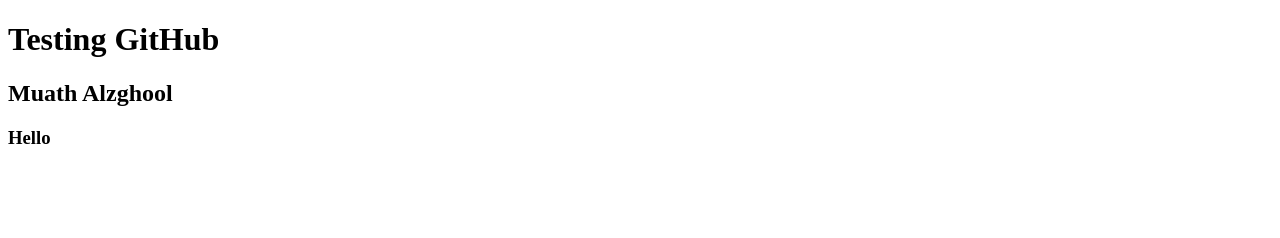
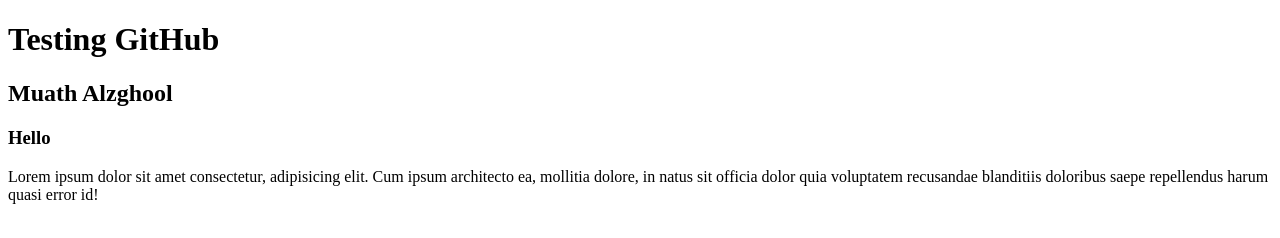
Before and after one commit to mrrz75/gethubtest, a plain HTML site: page index.html in a window 1280 px wide. Drawn offline with Linux system fonts and the light colour scheme.

Commit message:
Update index.html

```diff
--- a/index.html
+++ b/index.html
@@ -9,5 +9,6 @@
     <h1>Testing GitHub</h1>
     <h2>Muath Alzghool</h2>
     <h3>Hello</h3>
+    <p>Lorem ipsum dolor sit amet consectetur, adipisicing elit. Cum ipsum architecto ea, mollitia dolore, in natus sit officia dolor quia voluptatem recusandae blanditiis doloribus saepe repellendus harum quasi error id!</p>
 </body>
 </html>
```
